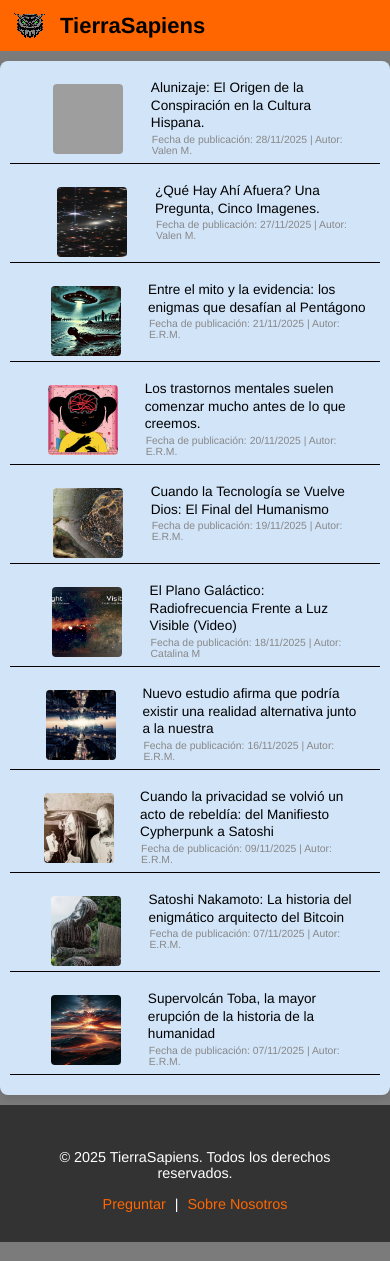
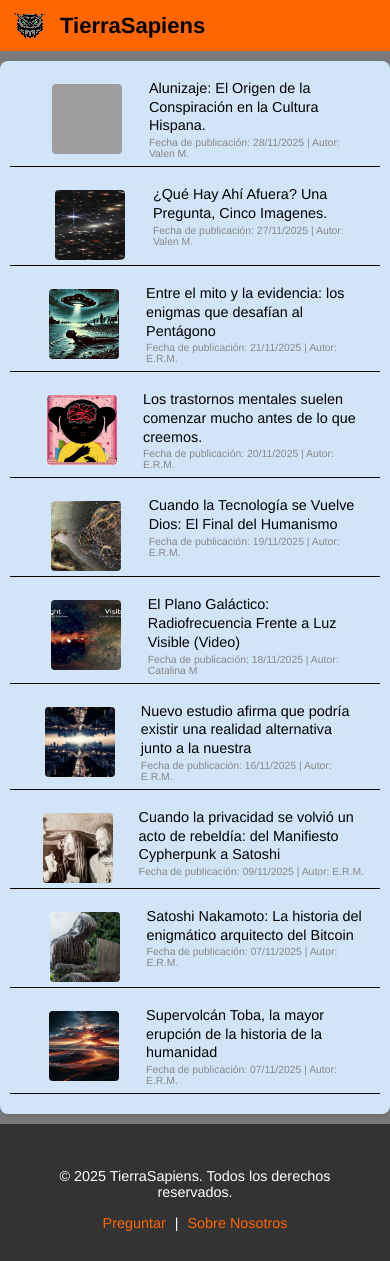
Before and after one commit to TierraSapiens/RealidadAlterna, a Jekyll site: the page built from index.md, in a window 390 px wide. Built offline with Jekyll 4.4.1, drawn with Linux system fonts in a browser that asks for light colours; grey boxes are pictures that could not be loaded.

Commit message:
Stilos Android

```diff
--- a/assets/css/style.css
+++ b/assets/css/style.css
@@ -151,8 +151,16 @@ footer {
         margin-top: 5px;     /* Alineación fina con el texto */
         align-self: flex-start; /* Refuerzo para que se quede arriba */
     }
+    /* 📌 CORRECCIÓN DEL CONTENIDO DEL TEXTO */
+    .post-content {
+        /* Asegura que el contenedor de texto en sí no tenga márgenes */
+        margin-left: 0 !important;
+        margin-right: 0 !important;
+    }
     .post-content .post-title {   /* 4. AJUSTE DEL TEXTO */
-        font-size: 0.85em;
+        /* Fuerza a que el título se pegue al borde (soluciona el desplazamiento) */
+        margin-left: 0 !important;
+        font-size: 0.9em;
         line-height: 1.3;
     }
     .post-list {   /* Corrige la lista para aprovechar todo el ancho */
@@ -190,7 +198,7 @@ footer {
     font-size: 0.65em; /*Reduce mucho el tamaño de la fuente (para la fecha o metadato).*/
     color: #888;   /*Color gris claro para que sea menos prominente que el título.*/
     margin-top: 2px;   /*Agrega 2 píxeles de espacio arriba de la fecha, separándola del título.*/
-    margin-left: 1px;  /*Mueve la fecha 32 píxeles a la derecha (una indentación o sangría), haciendo que parezca que está alineada con el texto del post, no con el borde.*/
+    margin-left: 0px;  /*Mueve la fecha 32 píxeles a la derecha (una indentación o sangría), haciendo que parezca que está alineada con el texto del post, no con el borde.*/
     margin-bottom: 2px; /*la fecha(.post-meta)tenga un pequeño margen en la parte inferior*/
 }
 
```
